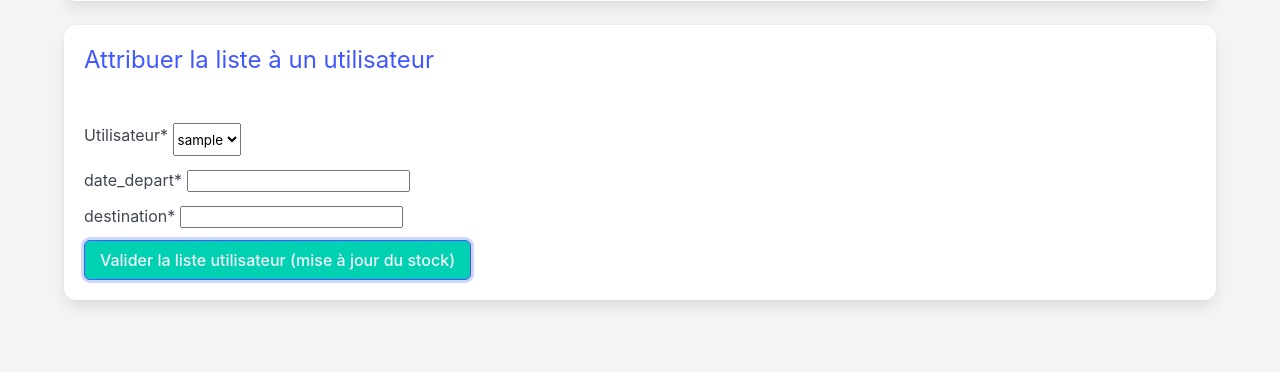
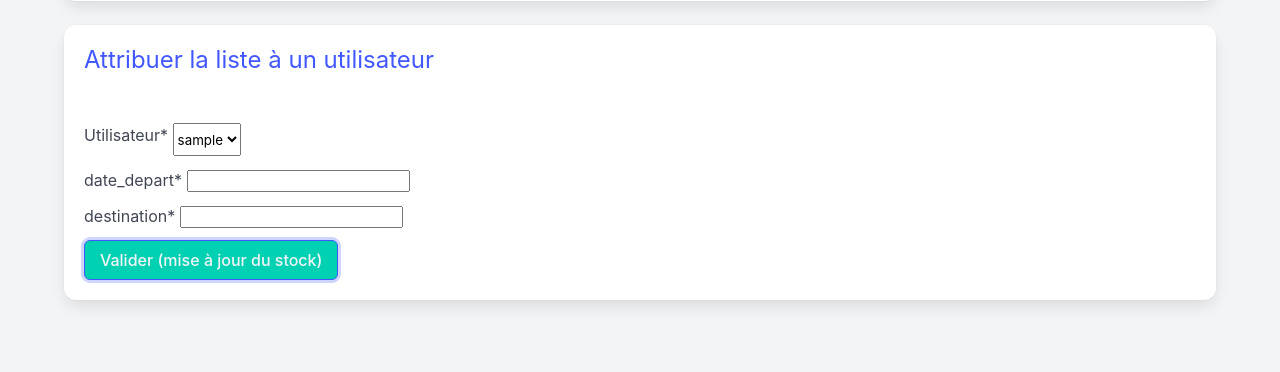
Before and after one commit to Rom5555/Application_FFR_finale, a Django app: page /admin_liste/depart/ in a window 1280 px wide. Shown: the part 661-1033 px from the top of the page. Run offline with Django 5.2, Linux system fonts and the light colour scheme; the visitor is signed in with stand-in values (Sample User, id 1); data comes from the database, SQL or seed files in the repository; data that the repository does not hold is empty; some libraries are stand-ins or nearby versions.

Commit message:
Application_FFR_V9

```diff
--- a/admin_base/templates/admin_base/base.html
+++ b/admin_base/templates/admin_base/base.html
@@ -3,7 +3,9 @@
 <head>
     <meta name="viewport" content="width=device-width, initial-scale=1">
     <meta name="theme-color" content="#3273dc">
+    <meta name="color-scheme" content="light">
     <meta name="apple-mobile-web-app-capable" content="yes">
+    <meta name="apple-mobile-web-app-status-bar-style" content="default">
     <meta name="format-detection" content="telephone=no">
     <meta name="description" content="Application privée de gestion logistique">
     <title>Application logistique service medical FFR</title>
--- a/admin_liste/templates/depart.html
+++ b/admin_liste/templates/depart.html
@@ -76,13 +76,13 @@
 </div>
 {% if utilisateur_choice_form %}
 
-<div class="box has-background-white">
+<div class="box has-background-white has-shadow-light">
     <h2 class="subtitle is-4 has-text-link mb-6">Attribuer la liste à un utilisateur</h2>
     <form action="{% url 'admin_liste:create_liste_utilisateur' id_liste_depart=id_liste_depart %}" method="post">
         {% csrf_token %}
         <div class="container">
         {% crispy utilisateur_choice_form %}
-        <button class="button is-focused is-primary has-text-light" type="submit">Valider la liste utilisateur (mise à jour du stock)</button>
+        <button class="button is-focused is-primary has-text-light" type="submit">Valider (mise à jour du stock)</button>
         </div>
     </form>
 <div id="message-container"></div>
--- a/admin_stock/templates/display_produits.html
+++ b/admin_stock/templates/display_produits.html
@@ -17,7 +17,7 @@
         <div class="control">
             <div class="select is-light">
                 <select name="id_stock">
-                    <option value="" >Choisir un stock</option>
+                    <option value="" >Choisir stock</option>
                     {% for stock in liste_stocks %}
                         <option value="{{ stock.id_stock }}" {% if selected_stock_id == stock.id_stock %} selected {% endif %}>{{ stock.nom_stock }}</option>
                     {% endfor %}
@@ -25,7 +25,7 @@
             </div>
         </div>
         <div class="control">
-            <button class="button has-background-white has-text-link is-focused" type="submit">Afficher les produits</button>
+            <button class="button has-background-white has-text-link is-focused" type="submit">Afficher</button>
         </div>
     </div>
     <input type="hidden" name="selected_stock_id" value="{{ selected_stock_id }}">
```
